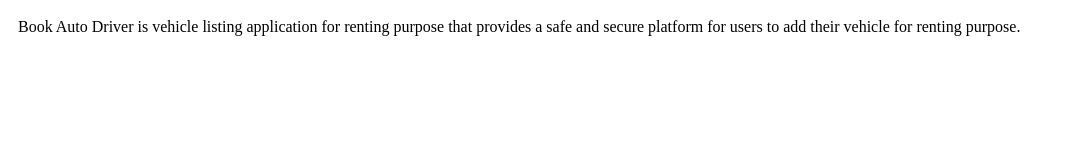
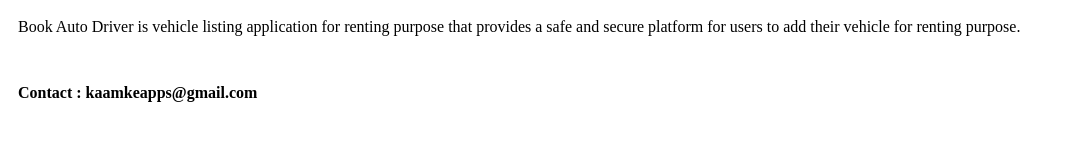
Before and after one commit to nagraj0308/book_auto_driver_aboutus, a plain HTML site: page index.html in a window 1280 px wide. Shown: the whole page, without its empty margins (0-1065 px from the left). Drawn offline with Linux system fonts and the light colour scheme.

Commit message:
Update index.html

```diff
--- a/index.html
+++ b/index.html
@@ -33,6 +33,11 @@
       renting purpose.
     </p>
     <br />
+
+	   <p><strong>Contact :  kaamkeapps@gmail.com </strong></p>
+
+
+
     <!-- <p><strong>Contact</strong></p>
 	<img src="sonu.jpg" class="img"></img>
 	<p><a href="https://www.facebook.com/profile.php?id=100014439037929"  style="text-decoration:none" >Akash Chaudhary</a> <br>9721940003</p>
```
